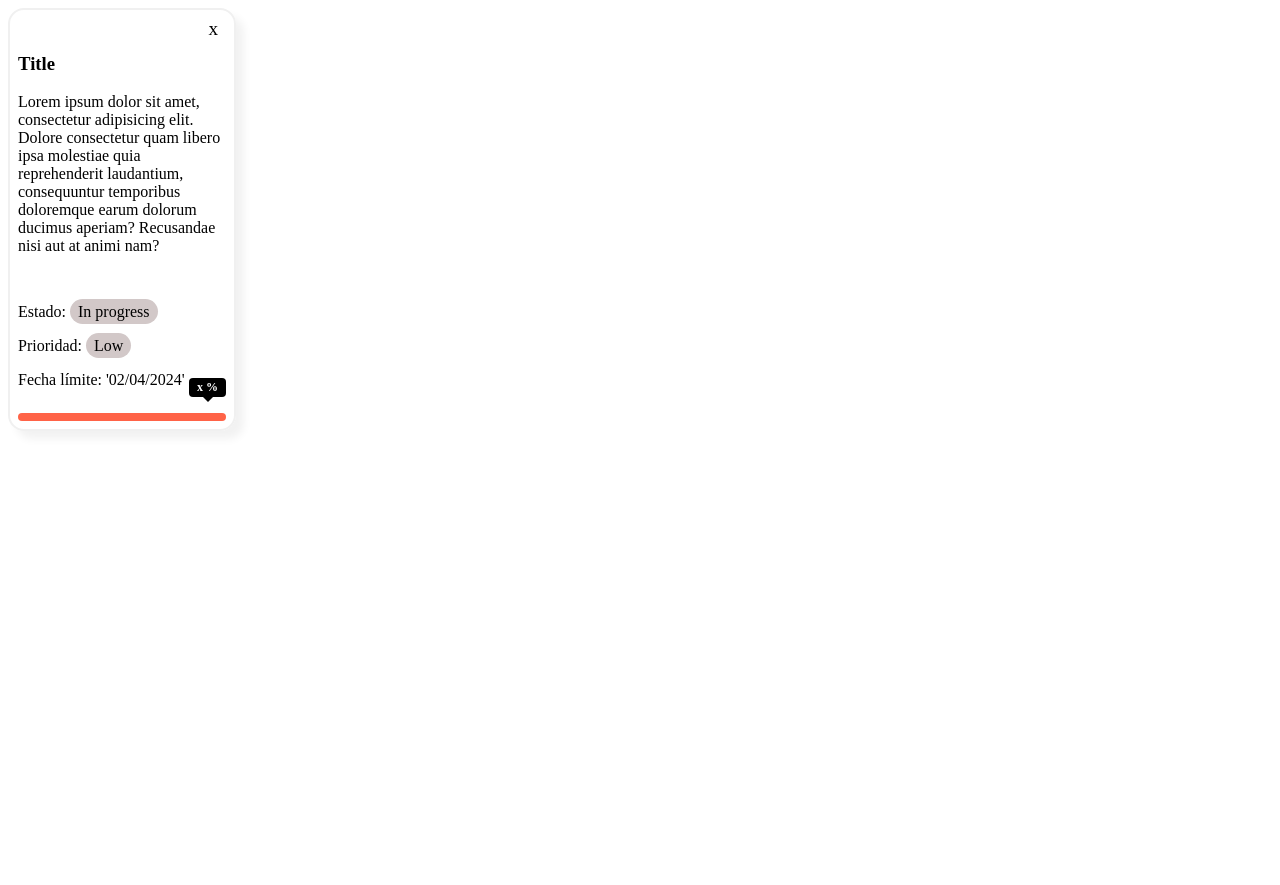
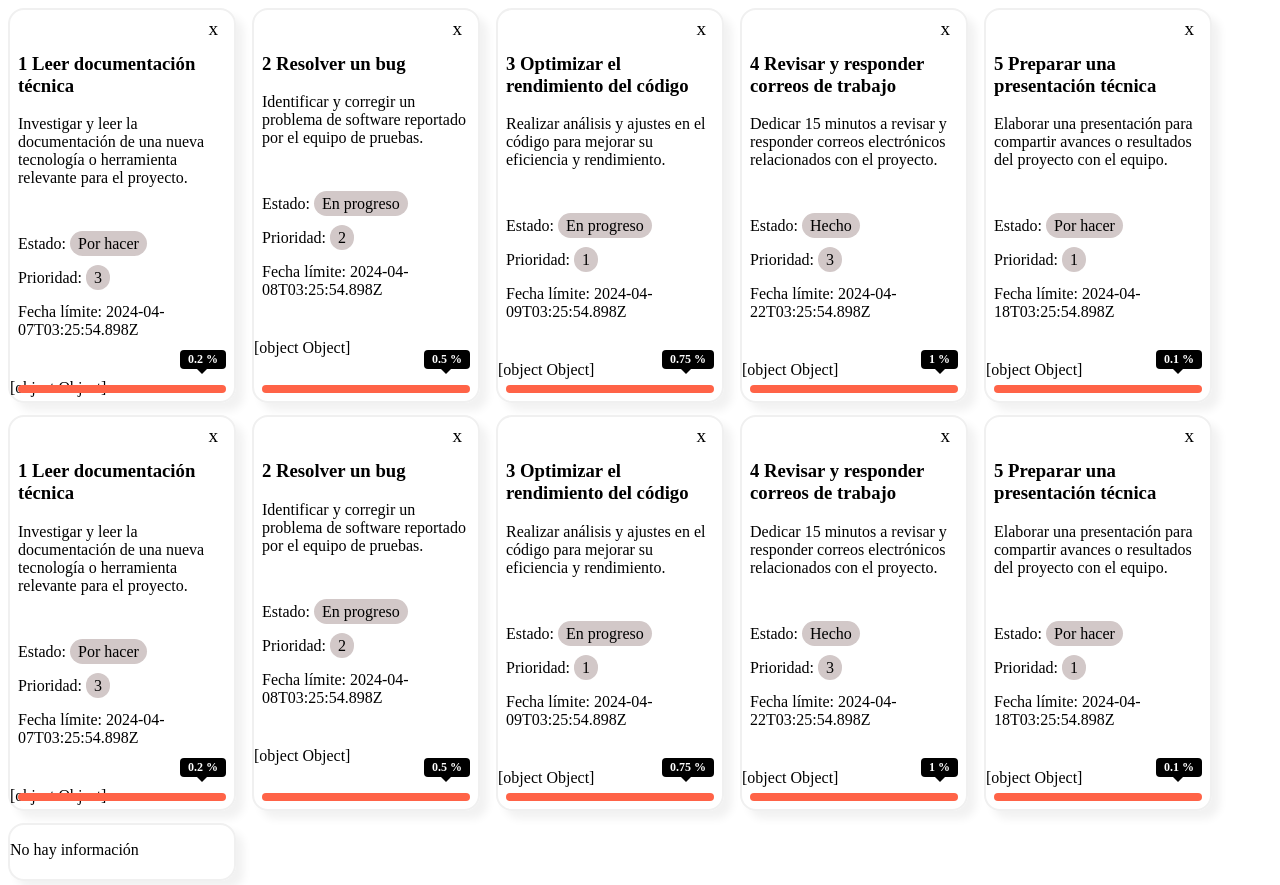
Before and after one commit to jgarea/angular-18-app, an Angular app: page / in a window 1280 px wide. Before the commit the page ends 800 px from the top, so only its background shows below. Built offline with nearby package versions, Linux system fonts and the light colour scheme.

Commit message:
update todo.component *ngIf

```diff
--- a/src/app/app.component.html
+++ b/src/app/app.component.html
@@ -1 +1,13 @@
-<app-todo></app-todo>
+<div class="todo-container">
+  <app-todo [todoData]="todoData1" (onClickIcon)="getTodoInfo($event)"></app-todo>
+  <app-todo [todoData]="todoData2" (onClickIcon)="getTodoInfo($event)"></app-todo>
+  <app-todo [todoData]="todoData3" (onClickIcon)="getTodoInfo($event)"></app-todo>
+  <app-todo [todoData]="todoData4" (onClickIcon)="getTodoInfo($event)"></app-todo>
+  <app-todo [todoData]="todoData5" (onClickIcon)="getTodoInfo($event)"></app-todo>
+  <app-todo [todoData]="todoData1" (onClickIcon)="getTodoInfo($event)"></app-todo>
+  <app-todo [todoData]="todoData2" (onClickIcon)="getTodoInfo($event)"></app-todo>
+  <app-todo [todoData]="todoData3" (onClickIcon)="getTodoInfo($event)"></app-todo>
+  <app-todo [todoData]="todoData4" (onClickIcon)="getTodoInfo($event)"></app-todo>
+  <app-todo [todoData]="todoData5" (onClickIcon)="getTodoInfo($event)"></app-todo>
+  <app-todo [todoData]="todoData6" (onClickIcon)="getTodoInfo($event)"></app-todo>
+</div>
--- a/src/app/app.component.scss
+++ b/src/app/app.component.scss
@@ -0,0 +1,5 @@
+.todo-container{
+    display: flex;
+    flex-wrap: wrap;
+    gap: 1rem;
+}
--- a/src/app/app.component.ts
+++ b/src/app/app.component.ts
@@ -1,6 +1,8 @@
 import { Component } from '@angular/core';
 import { RouterOutlet } from '@angular/router';
 import { TodoComponent } from './pages/todo/todo.component';
+import { TODO_DATA } from '../assets/todo';
+import { NTodo } from './models/todo.model';
 
 @Component({
   selector: 'app-root',
@@ -13,5 +15,14 @@ import { TodoComponent } from './pages/todo/todo.component';
   styleUrl: './app.component.scss'
 })
 export class AppComponent {
-  title = 'angular-18-app';
+  todoData1= TODO_DATA[0];
+  todoData2= TODO_DATA[1];
+  todoData3= TODO_DATA[2];
+  todoData4= TODO_DATA[3];
+  todoData5= TODO_DATA[4];
+  todoData6= TODO_DATA[10];
+
+  getTodoInfo(val: NTodo.TodoData){
+    console.log('Click en icono: ', val);
+  }
 }
--- a/src/app/pages/todo/todo.component.html
+++ b/src/app/pages/todo/todo.component.html
@@ -1,11 +1,12 @@
 <div
     class="card-container"
+    *ngIf="todoData; else notCardInfo"
 >
-    <span class="icon-close">x</span>
+    <span class="icon-close" (click)="onClickIcon.emit(todoData)">x</span>
     <div class="card-body">
         <div class="card-content">
-            <h3>Title</h3>
-            <p>Lorem ipsum dolor sit amet, consectetur adipisicing elit. Dolore consectetur quam libero ipsa molestiae quia reprehenderit laudantium, consequuntur temporibus doloremque earum dolorum ducimus aperiam? Recusandae nisi aut at animi nam?</p>
+            <h3>{{todoData.id}} {{todoData.title}}</h3>
+            <p>{{todoData.description}}</p>
         </div>
     </div>
     <div class="card-content pills-container">
@@ -13,7 +14,7 @@
             <span
                 class="status"
             >
-                    In progress
+                    {{todoData.status}}
             </span>
 
         </p>
@@ -21,16 +22,24 @@
             <span
                 class="priority"
             >
-            Low
+                {{todoData.priority}}
             </span>
         </p>
-        <p>Fecha límite: '02/04/2024'</p>
+        <p>Fecha límite: {{todoData.deadLine}}</p>
     </div>
     <section class="progressbar-container">
         <div class="progressbar">
             <div class="progressbar__fill">
             </div>
         </div>
-        <span>x %</span>
+        <span>{{todoData.progress}} %</span>
     </section>
+    {{todoData}}
 </div>
+
+<ng-template #notCardInfo>
+    <div class="card-container">
+        <p>No hay información</p>
+    </div>
+
+</ng-template>
```
Also changed, not shown: src/app/pages/todo/todo.component.ts (+6 -3 lines).
